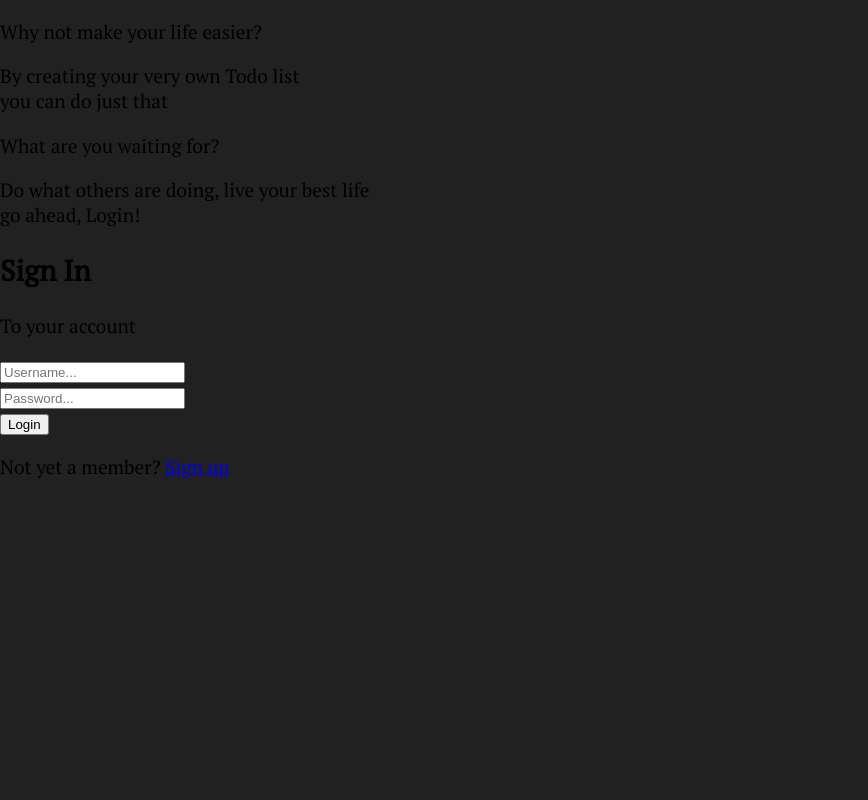
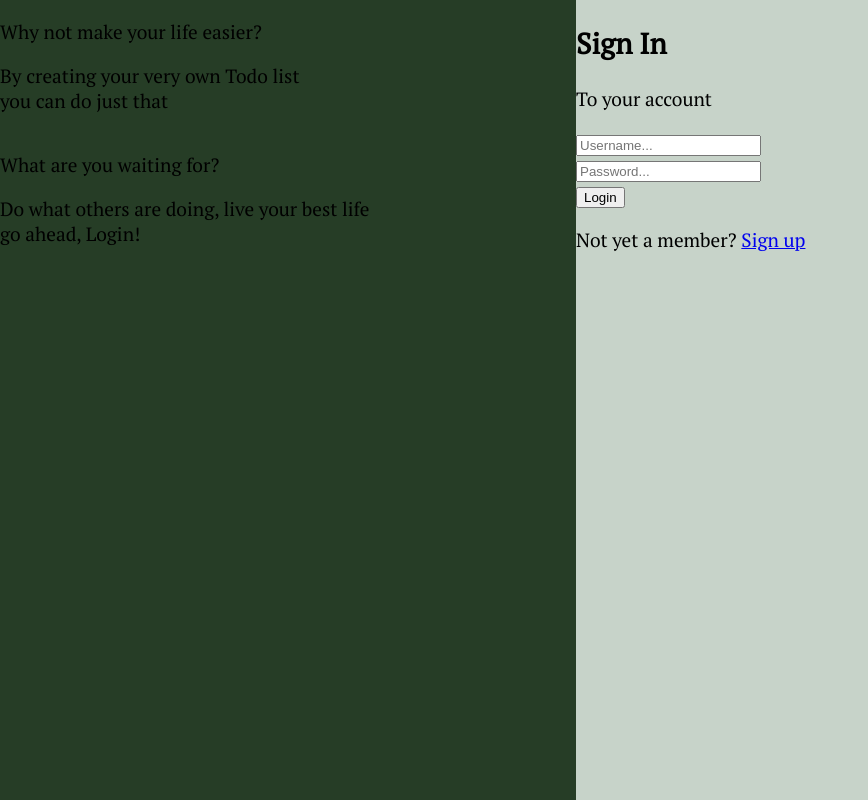
Before and after one commit to Cloud-Panda/todoApp, a PHP site: page /login.php in a window 1280 px wide. Shown: the whole page, without its empty margins (0-868 px from the left). Run offline with PHP 8.4, Linux system fonts and the light colour scheme.

Commit message:
container and wrap styling added

```diff
--- a/css/style.css
+++ b/css/style.css
@@ -10,3 +10,24 @@ html{
     max-width: 100%;
     font-family: 'PT Serif', serif;
   }
+
+  .container{
+    float:right;
+    width:55%;
+    height:100vh;
+    background:rgb(199, 211, 201);
+    margin-top:0;
+    padding-top:0;
+  }
+  .wrap{
+    float:left;
+   background:rgb(38, 61, 38);
+   background-size: cover;
+    width:45%;
+    height:100vh;
+    float:left;
+    display:flex;
+    flex-direction: column;
+    margin:0;
+    padding:0;
+  }
```
